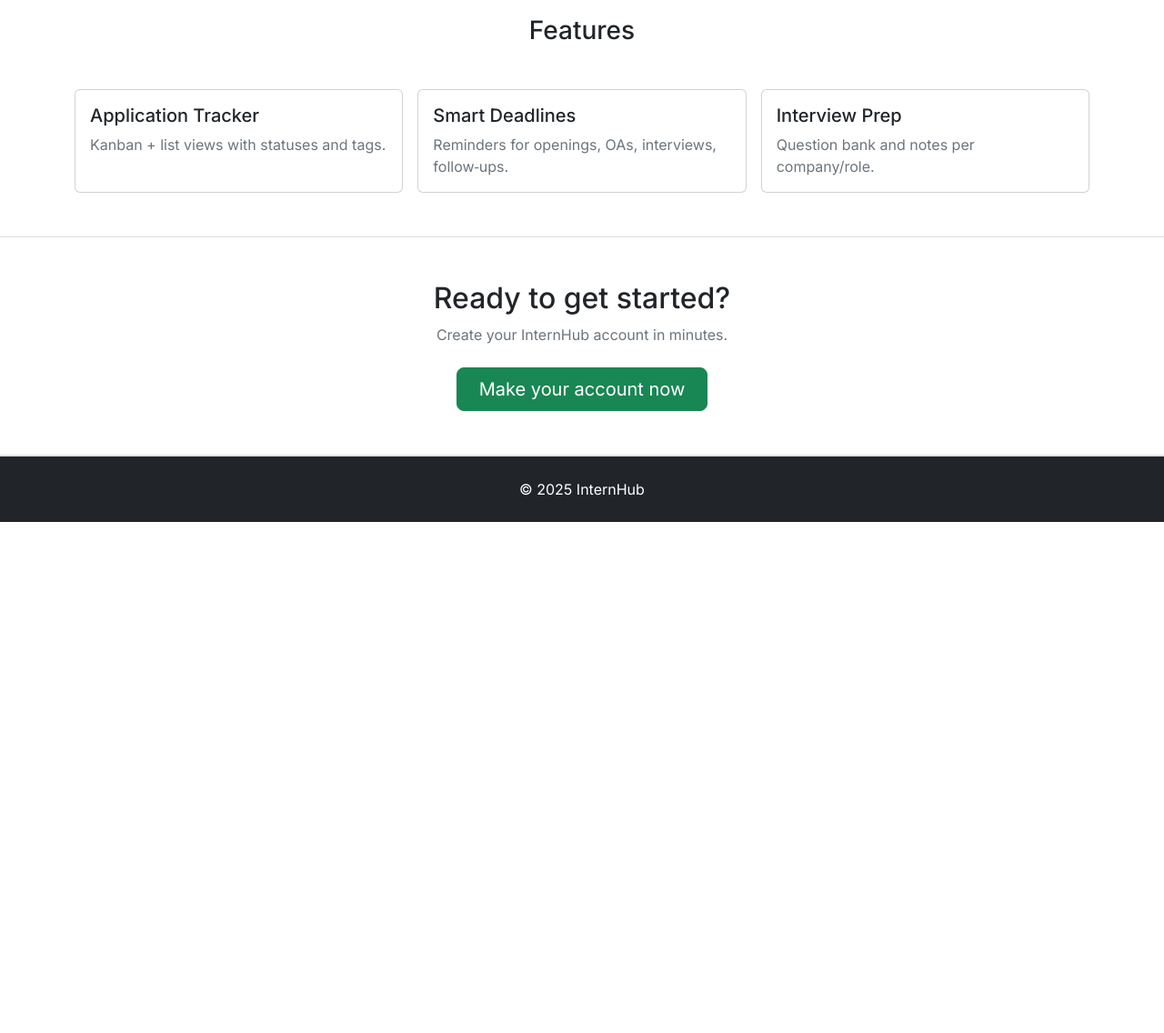
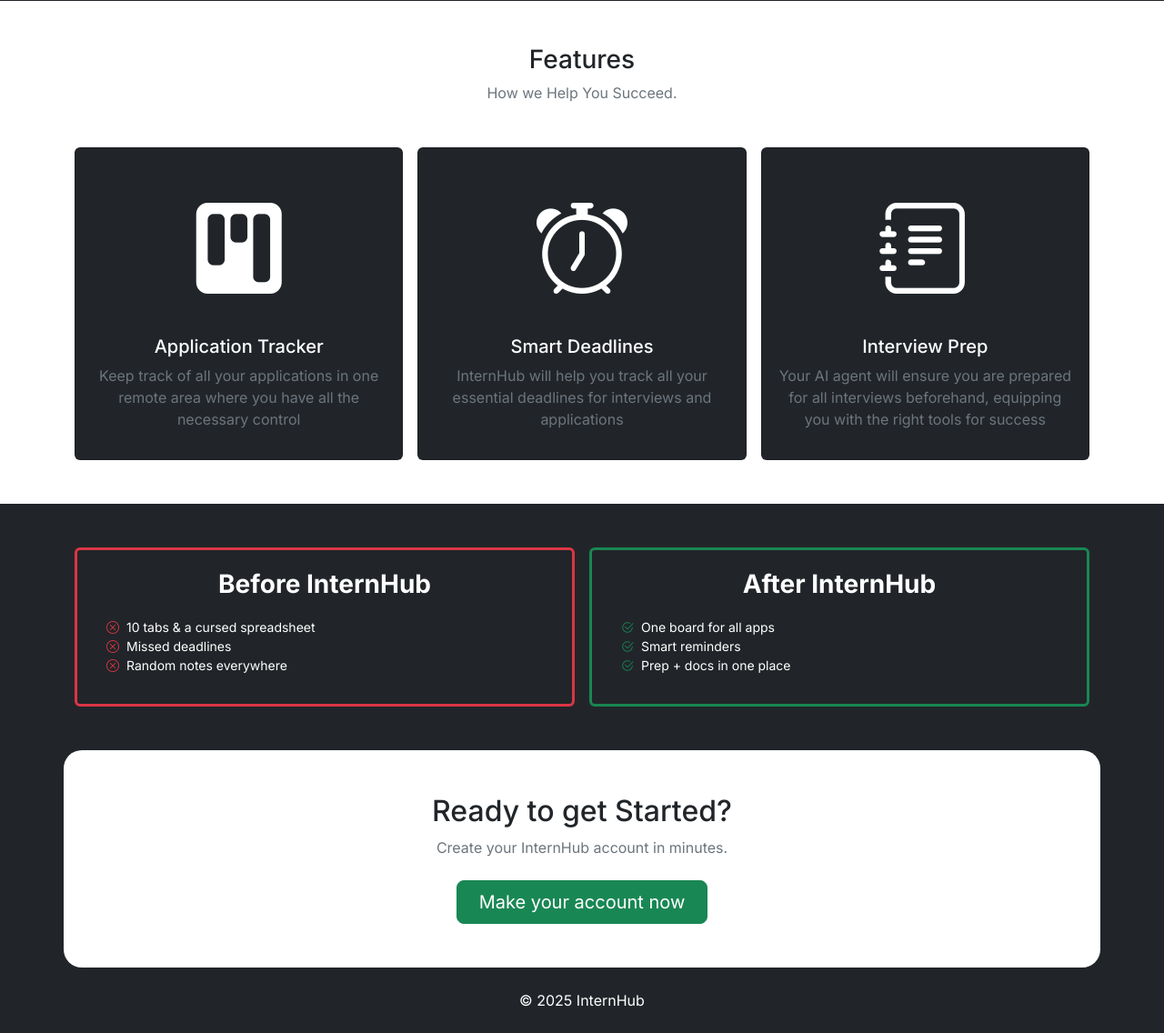
Before and after one commit to darkcom109/InternHub, a Django app: page / in a window 1280 px wide. Shown: the part 439-1575 px from the top of the page at 91% size. Before the commit the page ends 1013 px from the top, so only its background shows below. Run offline with Django 5.2, Linux system fonts and the light colour scheme.

Commit message:
Finished index page

```diff
--- a/internhub_project/internhub/templates/index.html
+++ b/internhub_project/internhub/templates/index.html
@@ -10,9 +10,13 @@
     <link rel="preconnect" href="https://fonts.googleapis.com">
     <link rel="preconnect" href="https://fonts.gstatic.com" crossorigin>
     <link href="https://fonts.googleapis.com/css2?family=Inter:ital,opsz,wght@0,14..32,100..900;1,14..32,100..900&family=Montserrat:ital,wght@0,100..900;1,100..900&display=swap" rel="stylesheet">
+    <link rel="stylesheet" href="https://cdn.jsdelivr.net/npm/bootstrap-icons@1.11.3/font/bootstrap-icons.css">
     <style>
         body {
             font-family: 'Inter';
+        }
+        .bg-custom {
+            background: linear-gradient(135deg, #4F46E5 0%, #4338CA 100%);
         }
         .nav-button-style {
             text-decoration: none;
@@ -33,16 +37,30 @@
             background-color: white;
         }
         #interview_image {
+            transition: transform 0.5s ease;
+        }
+        #interview_image:hover {
+            transform: translateY(-3px);
+            cursor: pointer;
+        }
+        .icon-styling {
+            font-size: 100px;
+            margin-block: 20px;
+        }
+        .card-animation {
             transition: transform 0.2s ease;
         }
-        #interview_image:hover {
+        .card-animation:hover {
             transform: translateY(-3px)
+        }
+        .cta-styling {
+            border-radius: 20px;
         }
     </style>
   </head>
   <body>
     <!-- Navbar -->
-    <nav class="navbar navbar-expand-lg">
+    <nav class="navbar navbar-expand-lg sticky-top bg-white border-bottom shadow-sm">
       <div class="container">
         <a class="navbar-brand fw-bold" href="#">InternHub</a>
         <button class="navbar-toggler" type="button" data-bs-toggle="collapse" data-bs-target="#nav" aria-controls="nav" aria-expanded="false" aria-label="Toggle navigation">
@@ -58,11 +76,11 @@
     </nav>
 
     <!-- Hero -->
-    <header class="py-5 bg-dark text-white border-bottom">
-      <div class="container">
+    <header class="py-5 bg-dark text-white">
+      <div class="container py-3">
         <div class="row align-items-center gy-3">
           <div class="col-lg-7">
-            <h1 class="display-5 fw-semibold">All‑in‑one internship tracker</h1>
+            <h1 class="display-5 fw-semibold">All‑in‑One Internship Tracker</h1>
             <p class="lead text-white">Track applications, deadlines, interviews, and notes in one tidy place.</p>
             <div class="d-flex gap-2">
               <a class="btn" id="get-started">Create free account</a>
@@ -81,29 +99,36 @@
     <!-- Features -->
     <section class="py-5" id="features">
       <div class="container">
-        <h2 class="h3 mb-5 text-center">Features</h2>
-        <div class="row g-3">
-          <div class="col-md-4">
-            <div class="card h-100">
-              <div class="card-body">
-                <h3 class="h5">Application Tracker</h3>
-                <p class="text-secondary mb-0">Kanban + list views with statuses and tags.</p>
+        <h2 class="h3 text-center">Features</h2>
+        <p class="text-secondary mb-5 text-center">How we Help You Succeed.</p>
+        <div class="row row-cols-1 row-cols-md-3 g-3">
+
+            <div class="col">
+                <div class="card h-100 feature-card card-animation bg-dark text-white">
+                    <div class="card-body d-flex flex-column align-items-center">
+                        <i class="bi bi-kanban-fill icon-styling"></i>
+                        <h3 class="h5 mb-2">Application Tracker</h3>
+                        <p class="text-secondary text-center">Keep track of all your applications in one remote area where you have all the necessary control</p>
                     </div>
                 </div>
             </div>
-          <div class="col-md-4">
-            <div class="card h-100">
-              <div class="card-body">
-                <h3 class="h5">Smart Deadlines</h3>
-                <p class="text-secondary mb-0">Reminders for openings, OAs, interviews, follow‑ups.</p>
+
+            <div class="col">
+                <div class="card h-100 feature-card card-animation bg-dark text-white">
+                    <div class="card-body d-flex flex-column align-items-center">
+                        <i class="bi bi-alarm icon-styling"></i>
+                        <h3 class="h5 mb-2">Smart Deadlines</h3>
+                        <p class="text-secondary text-center">InternHub will help you track all your essential deadlines for interviews and applications</p>
                     </div>
                 </div>
             </div>
-          <div class="col-md-4">
-            <div class="card h-100">
-              <div class="card-body">
-                <h3 class="h5">Interview Prep</h3>
-                <p class="text-secondary mb-0">Question bank and notes per company/role.</p>
+
+            <div class="col">
+                <div class="card h-100 feature-card card-animation bg-dark text-white">
+                    <div class="card-body d-flex flex-column align-items-center">
+                        <i class="bi bi-journal-text icon-styling"></i>
+                        <h3 class="h5 mb-2">Interview Prep</h3>
+                        <p class="text-secondary text-center">Your AI agent will ensure you are prepared for all interviews beforehand, equipping you with the right tools for success</p>
                     </div>
                 </div>
             </div>
@@ -111,10 +136,39 @@
       </div>
     </section>
 
+    <!-- Before VS After -->
+    <section class="py-5 bg-dark text-white">
+        <div class="container">
+            <div class="row g-3">
+            <div class="col-md-6">
+                <div class="p-3 border rounded h-100 border-danger border-3">
+                    <p class="text-center"><strong class="fs-3">Before InternHub</strong></p>
+                    <ul class="small mt-3 list-unstyled ms-3">
+                        <li class="d-flex align-items-start gap-2"><i class="bi bi-x-circle text-danger"></i>10 tabs & a cursed spreadsheet</li>
+                        <li class="d-flex align-items-start gap-2"><i class="bi bi-x-circle text-danger"></i>Missed deadlines</li>
+                        <li class="d-flex align-items-start gap-2"><i class="bi bi-x-circle text-danger"></i>Random notes everywhere</li>
+                    </ul>
+                </div>
+            </div>
+            <div class="col-md-6">
+                <div class="p-3 border rounded h-100 border-success border-3">
+                    <p class="text-center"><strong class="fs-3">After InternHub</strong></p>
+                    <ul class="small mt-3 list-unstyled ms-3">
+                        <li class="d-flex align-items-start gap-2"><i class="bi bi-check2-circle text-success"></i>One board for all apps</li>
+                        <li class="d-flex align-items-start gap-2"><i class="bi bi-check2-circle text-success"></i>Smart reminders</li>
+                        <li class="d-flex align-items-start gap-2"><i class="bi bi-check2-circle text-success"></i>Prep + docs in one place</li>
+                    </ul>
+                </div>
+            </div>
+            </div>
+        </div>
+    </section>
+
+
     <!-- CTA -->
-    <section class="bg-white border-top border-bottom">
-        <div class="container py-5 text-center">
-            <h2 class="mb-2">Ready to get started?</h2>
+    <section class="bg-dark">
+        <div class="container py-5 text-center bg-white cta-styling">
+            <h2 class="mb-2">Ready to get Started?</h2>
             <p class="text-secondary mb-4">Create your InternHub account in minutes.</p>
             <a class="btn btn-success btn-lg px-4">
                 Make your account now
@@ -122,9 +176,8 @@
         </div>
     </section>
 
-
     <!-- Footer -->
-    <footer class="py-4 border-top bg-dark">
+    <footer class="py-4 bg-dark">
       <div class="container d-flex flex-wrap justify-content-center align-items-center gap-2">
         <span class="text-white">© <span id="year"></span> InternHub</span>
       </div>
```
Lines whose indentation alone changed are shown as unchanged.
